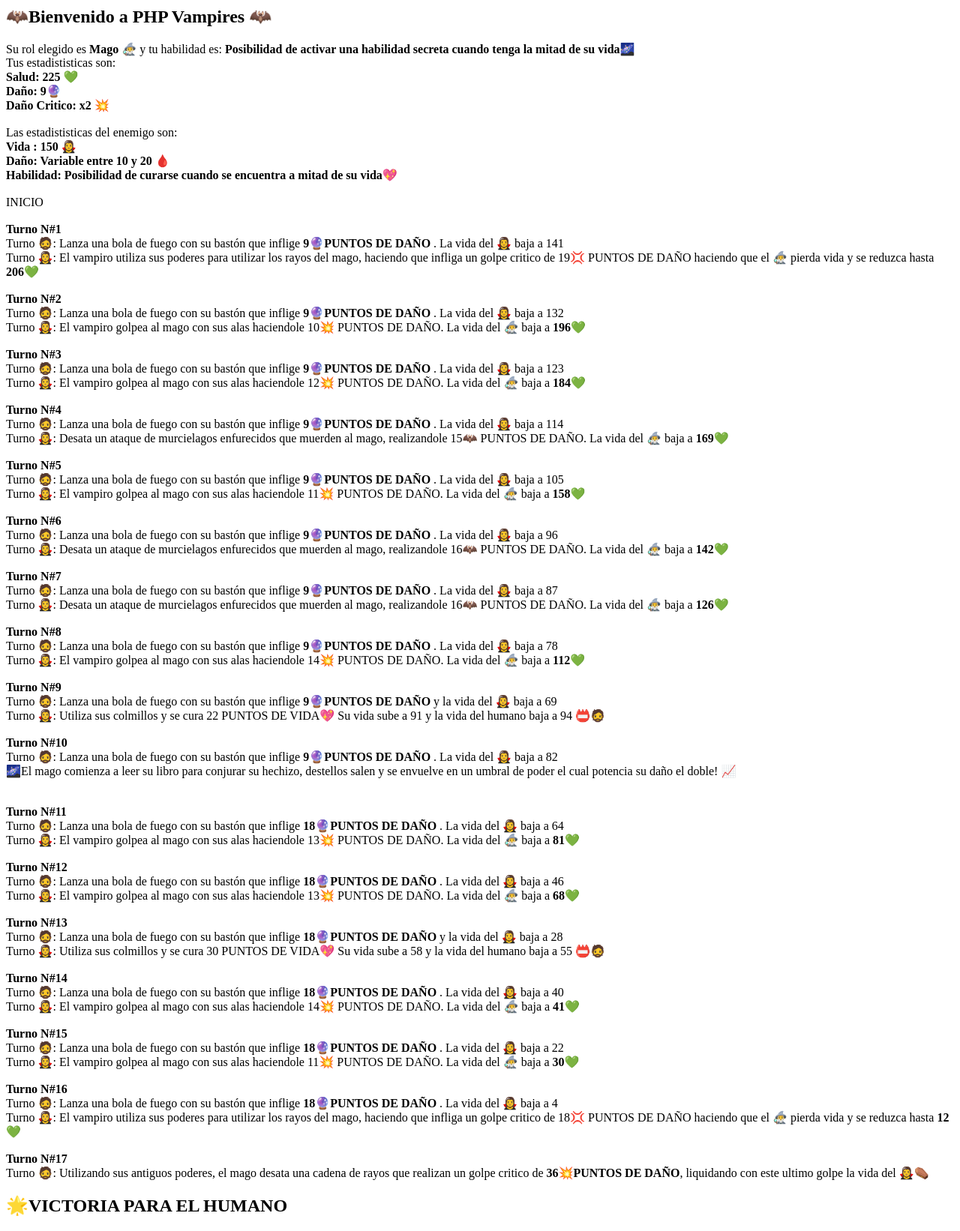
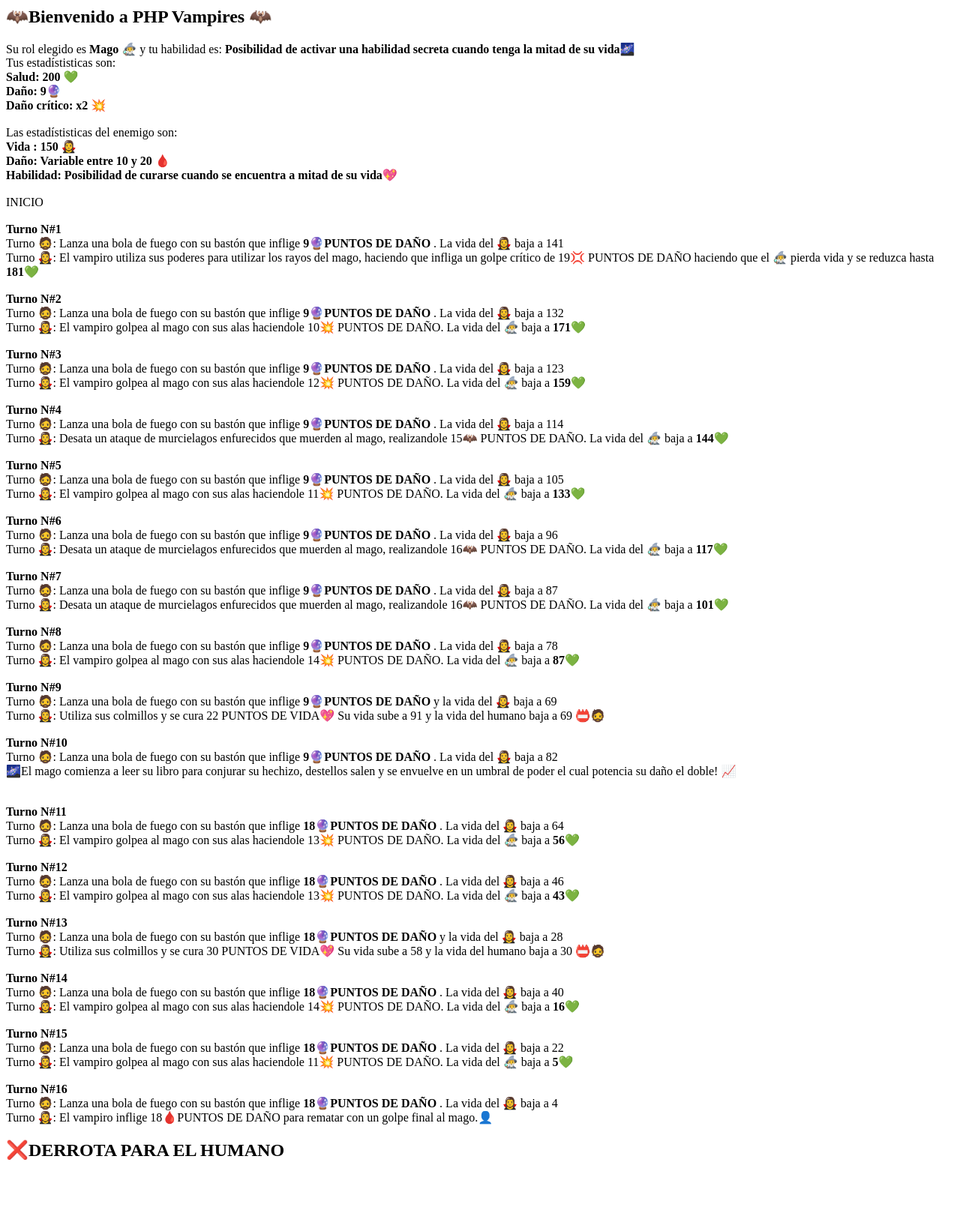
Before and after one commit to LucasDLabo/DesarrolloWeb_SanPablo, a PHP site: page /Juego.php in a window 1280 px wide. Shown: the whole page at 75% size. After the commit the page ends 1548 px from the top, so only its background shows below. Run offline with PHP 8.4, Linux system fonts and the light colour scheme.

Commit message:
Balanceo del juego

```diff
--- a/POO/Juego/Juego.php
+++ b/POO/Juego/Juego.php
@@ -4,10 +4,10 @@
 
 $protagonista = new Humano();
 
-$rol = rand(1,4);
+$rol = rand(4,4);
 if ($rol == 1){
     $protagonista->clase="Tanque";
-    $protagonista->salud=300;
+    $protagonista->salud=325;
     $protagonista->daño=7;
     $protagonista->critic=2;
     $protagonista->habilidad="Posibilidad de bloquear daño 🛡️";
@@ -30,7 +30,7 @@
 
 }else{
     $protagonista->clase="Mago";
-    $protagonista->salud=225;
+    $protagonista->salud=200;
     $protagonista->daño=9;
     $protagonista->critic=2;
     $protagonista->habilidad="Posibilidad de activar una habilidad secreta cuando tenga la mitad de su vida🌌";
@@ -39,17 +39,18 @@
 }
 $enemigo = new Vampiro();
     $enemigo->salud=150;
+
 echo "<h2>🦇Bienvenido a PHP Vampires 🦇</h2>";
 
 echo "Su rol elegido es <b>$protagonista->clase $protagonista->icono </b> y tu habilidad es: <b>  $protagonista->habilidad </b>
-    <br> Tus estadististicas son:<b>
+    <br> Tus estadístisticas son:<b>
     <br>Salud: $protagonista->salud 💚
     <br>Daño: $protagonista->daño" ; switch ($protagonista->clase) {case 'Tanque': echo "🪓"; break; case 'Asesino': echo "🔪"; break; case 'Laburante': echo "✅"; break; case 'Mago': echo "🔮"; break;
     }
-    echo "<br>Daño Critico: x$protagonista->critic 💥<br></b>";
+    echo "<br>Daño crítico: x$protagonista->critic 💥<br></b>";
 
 
-echo "<br>Las estadististicas del enemigo son:<b>
+echo "<br>Las estadístisticas del enemigo son:<b>
     <br>Vida : $enemigo->salud 🧛‍♀️
     <br>Daño: Variable entre 10 y 20 🩸
     <br>Habilidad: Posibilidad de curarse cuando se encuentra a mitad de su vida💖</b><br>";
@@ -79,7 +80,8 @@
 
             if ($protagonista->salud <= 0){
                 $protagonista->salud = 0;
-                echo "y mata al humano con esta habilidad $protagonista->salud 👤 <br> <h2>❌DERROTA PARA EL HUMANO</h2>" ;
+                echo "y mata al humano con esta habilidad $protagonista->salud 👤 <br> <h2>❌DERROTA PARA EL HUMANO</h2>";
+
             }else{
                 echo "y la vida del humano baja a $protagonista->salud 📛🧔" ;
             }
@@ -95,7 +97,7 @@
                 break;
             }else{
                 $dañoEnemigo = $enemigo->attack();
-                VampiroGolpea($protagonista, $enemigo, $dañoEnemigo);
+                VampiroGolpea($protagonista, $enemigo, $dañoEnemigo,);
                 break;
             }
 
@@ -127,7 +129,7 @@
 
                         $curacion = round($protagonista->salud / 2);
                         $protagonista->salud += $curacion;
-                        echo "una energia regenerativa le cura la mitad de su vida💓($curacion puntos). La vida sube a <b>". $protagonista->salud ."</b>💚 <br>";
+                        echo "una energía regenerativa le cura la mitad de su vida💓($curacion puntos). La vida sube a <b>". $protagonista->salud ."</b>💚 <br>";
 
                     }elseif ($magoRNG == 2){
 
@@ -143,7 +145,8 @@
                         echo "<br><br><b>Turno N#$turno</b>";
                         $enemigo->hit($protagonista->attack());
                         if ($enemigo->salud <= 0){
-                            echo ", liquidando con este ultimo golpe la vida del 🧛‍♀️⚰️<br> <h2>🌟VICTORIA PARA EL HUMANO</h2>";
+                            echo ", liquidando con este último golpe la vida del 🧛‍♀️⚰️<br> <h2>🌟VICTORIA PARA EL HUMANO</h2>";
+
                             break;
                         }else{
                             echo ". La vida del 🧛‍♀️ baja a " . $enemigo->salud . " <br>";
@@ -174,6 +177,7 @@
                     . $enemigo->attack($enemigo->daño) . "🩸 DE DAÑO para eliminar a el humano <br>
                     <h2>❌DERROTA PARA EL HUMANO</h2>";
 
+
             }else{
                 if ($dañoEnemigo < 15){
 
@@ -189,7 +193,7 @@
                         pierda vida hasta llegar a <b>" . $protagonista->salud . "</b> puntos de vida💚";
 
                 }else{
-                    echo "Turno 🧛‍♀️: El vampiro logra colocarse en la espalda del humano y realiza un golpe critico de "
+                    echo "Turno 🧛‍♀️: El vampiro logra colocarse en la espalda del humano y realiza un golpe crítico de "
                         . $dañoEnemigo . "💢 PUNTOS DE DAÑO haciendo que la vida del ". $protagonista->icono ."
                         se reduzca a <b>" . $protagonista->salud .
                         "</b>💚";
@@ -204,6 +208,7 @@
                 echo "Turno 🧛‍♀️: El humano con sus ultimos " . $protagonista->salud. "💚 PUNTOS DE VIDA,
                     es dañado efectivamente con " . $dañoEnemigo . "🩸 DE DAÑO para terminar con su vida y hacer vencedor al 🧛‍♀️. <br>
                     <h2>❌DERROTA PARA EL HUMANO</h2>";
+
                     exit;
             }
 
@@ -224,7 +229,7 @@
                         "</b>💚";
 
                 }else{
-                    echo "Turno 🧛‍♀️: El vampiro alza un arma del suelo, golpeando al humano y realizando un golpe critico de "
+                    echo "Turno 🧛‍♀️: El vampiro alza un arma del suelo, golpeando al humano y realizando un golpe crítico de "
                         . $dañoEnemigo . "💢 PUNTOS DE DAÑO haciendo que el ". $protagonista->icono ." pierda vida y se reduzca hasta <b>"
                         . $protagonista->salud .
                         "</b>💚";
@@ -238,6 +243,7 @@
             if ($protagonista->salud <= 0){
                 echo "Turno 🧛‍♀️: Estando el humano debilitado, el vampiro inflige su ultimo golpe de " . $dañoEnemigo . "🩸PUNTOS DE DAÑO,";
                 echo " derrotando a nuestro pobre laburante 👤 <br> <h2>❌DERROTA PARA EL HUMANO</h2>";
+
             }elseif ($dañoEnemigo < 15){
 
                 echo "Turno 🧛‍♀️: El vampiro abofetea al humano, realizandole "
@@ -253,7 +259,7 @@
                     "</b>💚";
 
             }else{
-                echo "Turno 🧛‍♀️: El vampiro le muestra impuestos sin pagar y hace que el laburante se deprima. Golpe critico de "
+                echo "Turno 🧛‍♀️: El vampiro le muestra impuestos sin pagar y hace que el laburante se deprima. Golpe crítico de "
                     . $dañoEnemigo . "💢 PUNTOS DE DAÑO haciendo que el ". $protagonista->icono ." pierda vida y se reduzca hasta <b>"
                     . $protagonista->salud .
                     "</b>💚";
@@ -267,6 +273,7 @@
             if ($protagonista->salud <= 0){
                 echo "Turno 🧛‍♀️: El vampiro inflige " . $dañoEnemigo . "🩸PUNTOS DE DAÑO para rematar con un golpe final al mago.";
                 echo "👤 <br> <h2>❌DERROTA PARA EL HUMANO</h2>";
+
             }elseif ($dañoEnemigo < 15){
 
                 echo "Turno 🧛‍♀️: El vampiro golpea al mago con sus alas haciendole "
@@ -282,7 +289,7 @@
                     "</b>💚";
 
             }else{
-                echo "Turno 🧛‍♀️: El vampiro utiliza sus poderes para utilizar los rayos del mago, haciendo que infliga un golpe critico de "
+                echo "Turno 🧛‍♀️: El vampiro utiliza sus poderes para utilizar los rayos del mago, haciendo que infliga un golpe crítico de "
                     . $dañoEnemigo . "💢 PUNTOS DE DAÑO haciendo que el ". $protagonista->icono ." pierda vida y se reduzca hasta <b>"
                     . $protagonista->salud .
                     "</b>💚";
@@ -290,5 +297,4 @@
             break;
     }
 }
-
 ?>
--- a/POO/Juego/humano.php
+++ b/POO/Juego/humano.php
@@ -24,7 +24,7 @@
                 $critic_chance = rand(1,10);
 
                 if ($critic_chance == 1){
-                    echo "<br>Turno 🧔: El humano toma el hacha con sus 2 manos e impacta al vampiro, realizando un GOLPE CRITICO💥 de <b>"
+                    echo "<br>Turno 🧔: El humano toma el hacha con sus 2 manos e impacta al vampiro, realizando un golpe crítico💥 de <b>"
                         . $this->daño*2 .
                         "</b> 🪓PUNTOS DE DAÑO ❗❗";
                     return $this->daño*2;
@@ -56,7 +56,7 @@
                 $critic_chance = rand(1,10);
 
                 if ($critic_chance == 1){
-                    echo "<br>Turno 🧔: Increible! El humano realizó un golpe critico y ni sabemos como! <b>" . $this->daño*1.5 . "💥PUNTOS DE DAÑO</b>";
+                    echo "<br>Turno 🧔: Increíble! El humano realizó un golpe crítico y ni sabemos como! <b>" . $this->daño*1.5 . "💥PUNTOS DE DAÑO</b>";
                     return $this->daño*1.5;
                 }else{
                     echo "<br>Turno 🧔: El laburante le tira con su mochila haciendole <b>" . $this->daño . "✅PUNTOS DE DAÑO</b> " ;
@@ -68,7 +68,7 @@
                 $critic_chance = rand(1,10);
 
                 if ($critic_chance == 1){
-                    echo "<br>Turno 🧔: Utilizando sus antiguos poderes, el mago desata una cadena de rayos que realizan un golpe critico de <b>" . $this->daño*2 . "💥PUNTOS DE DAÑO</b>";
+                    echo "<br>Turno 🧔: Utilizando sus antiguos poderes, el mago desata una cadena de rayos que realizan un golpe crítico de <b>" . $this->daño*2 . "💥PUNTOS DE DAÑO</b>";
                     return $this->daño*2;
                 }else{
                     echo "<br>Turno 🧔: Lanza una bola de fuego con su bastón que inflige <b>" . $this->daño . "🔮PUNTOS DE DAÑO</b> " ;
```
